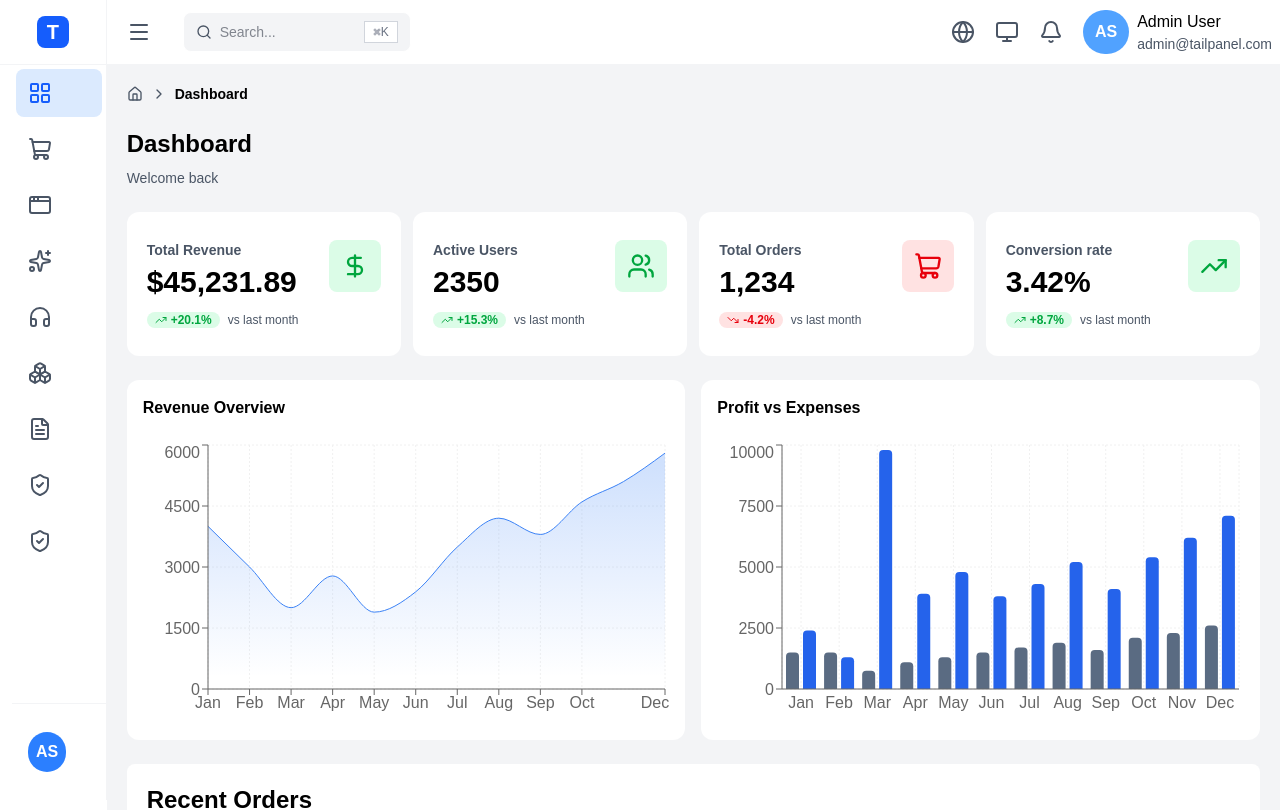
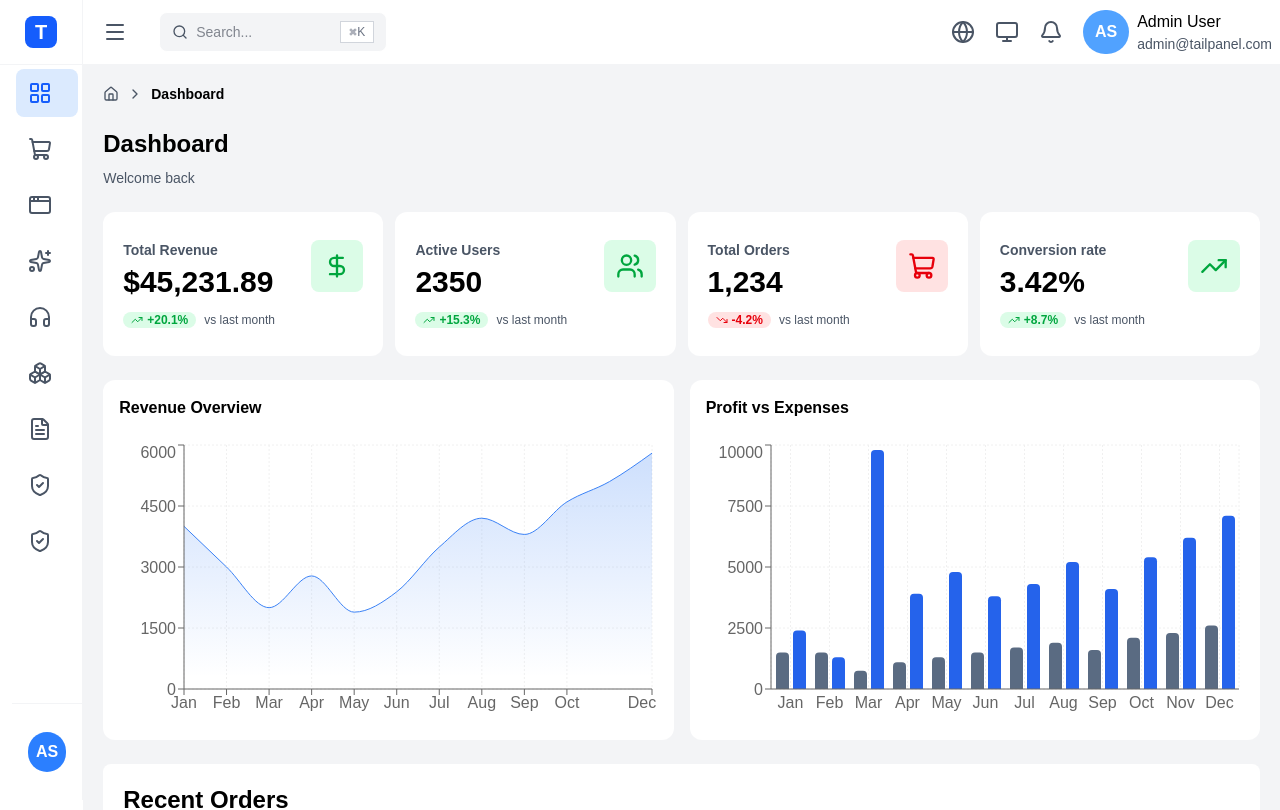
Before and after one commit to RosyPanday/TailPanel, a React (Vite) app in the folder tailPanel/: page / in a window 1280 px wide. Shown: the top 810 px of the page. Built offline with nearby package versions, Linux system fonts and the light colour scheme.

Commit message:
remove whitespace betweens ide bar and main content

```diff
--- a/tailPanel/src/components/layout/layout.tsx
+++ b/tailPanel/src/components/layout/layout.tsx
@@ -17,7 +17,7 @@ function Layout({ isExpanded,toggleSidebar,children}:LayoutProps) {
       </div>
       {/* navbar */}
       <div
-        className={`${isExpanded ? " col-span-12  lg:col-span-9   " : "col-span-12 lg:col-span-11"}    flex flex-col`}
+        className={`${isExpanded ? " col-span-12 " : "col-span-12 lg:flex-1"} flex flex-col`}
       >
         <Navbar toggleSidebar={toggleSidebar}/>
         <main className="bg-gray-100 min-h-screen flex-1">
--- a/tailPanel/src/pages/dashboard.tsx
+++ b/tailPanel/src/pages/dashboard.tsx
@@ -8,7 +8,7 @@ function Dashboard() {
 
   return (
     <>
-      <div className=" grid grid-cols-12  font-['Arial']">
+      <div className= {`grid grid-cols-12 ${isExpanded?" lg:flex ":""} lg:flex font-['Arial']`}>
         <Layout isExpanded={isExpanded} toggleSidebar={toggleSidebar} >
            <DashboardContent />
           </Layout>
```
